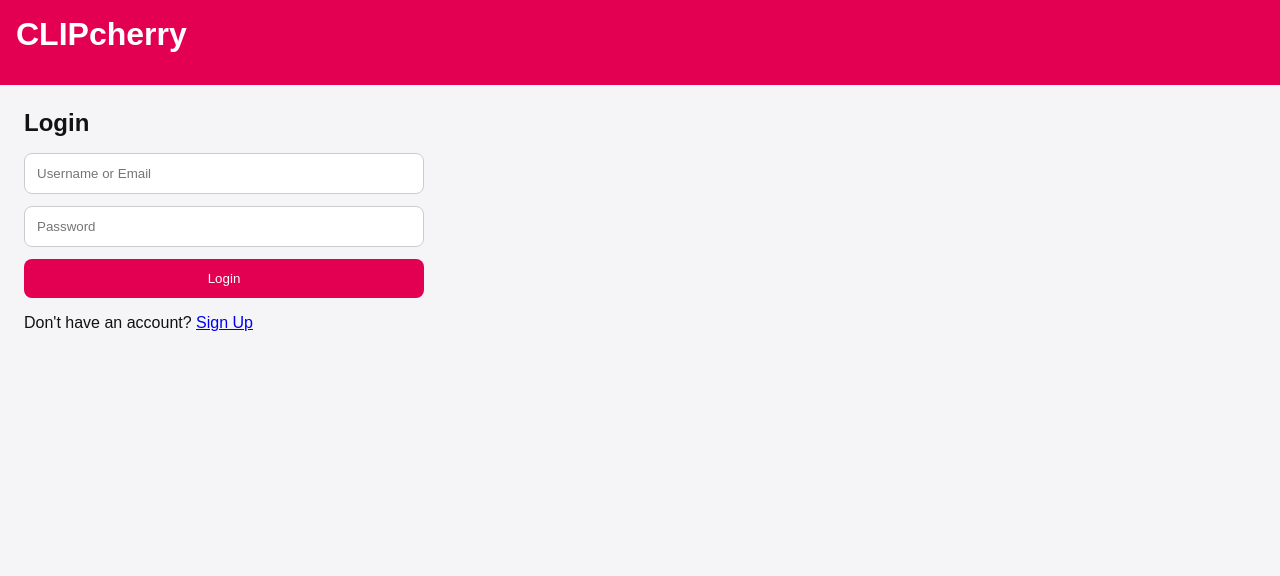
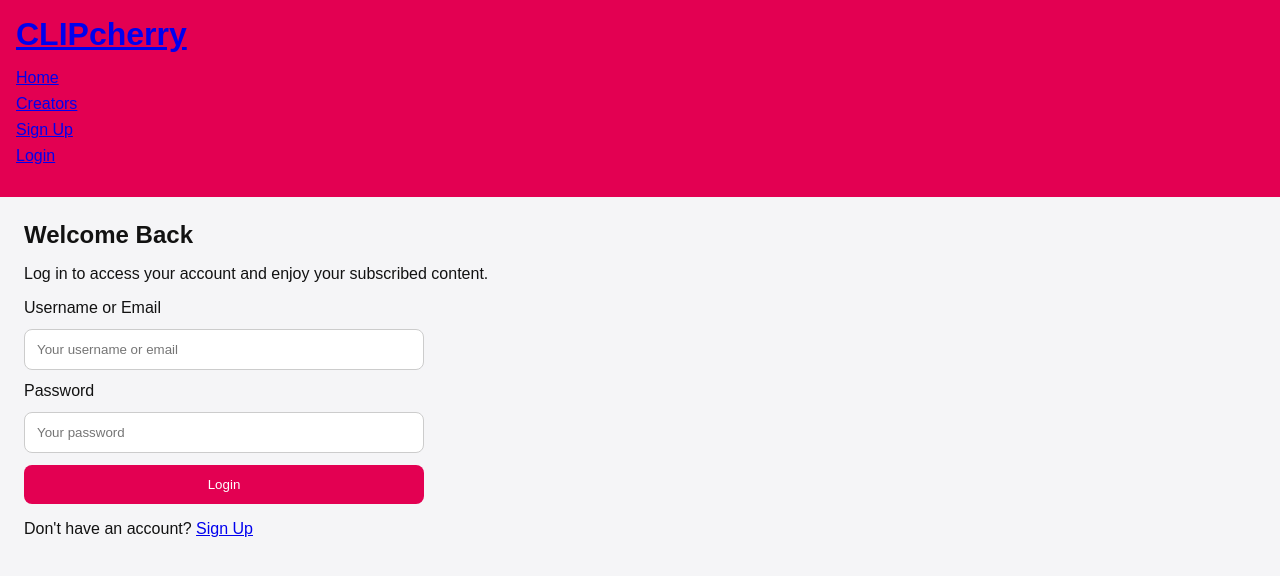
Before and after one commit to carbidethegreate/clipcherry, a plain HTML site: page public/login.html in a window 1280 px wide. Drawn offline with Linux system fonts and the light colour scheme.

Commit message:
Update login.html

```diff
--- a/public/login.html
+++ b/public/login.html
@@ -2,22 +2,37 @@
 <html lang="en">
 <head>
   <meta charset="UTF-8">
-<meta name="viewport" content="width=device-width,initial-scale=1.0">
-<title>CLIPcherry - Login</title>
+  <meta name="viewport" content="width=device-width, initial-scale=1.0">
+  <title>Login - CLIPcherry</title>
   <link rel="stylesheet" href="/css/style.css">
 </head>
 <body>
-<header>
-  <h1>CLIPcherry</h1>
+  <header class="site-header">
+    <div class="container">
+      <h1 class="logo"><a href="/">CLIPcherry</a></h1>
+      <nav class="nav">
+        <ul>
+          <li><a href="/">Home</a></li>
+          <li><a href="/public/creators.html">Creators</a></li>
+          <li><a href="/public/signup.html">Sign Up</a></li>
+          <li><a href="/public/login.html" class="active">Login</a></li>
+        </ul>
+      </nav>
+    </div>
   </header>
-<main>
-  <h2>Login</h2>
-  <form id="loginForm">
-    <input type="text" id="username" placeholder="Username or Email" required>
-    <input type="password" id="password" placeholder="Password" required>
-    <button type="submit">Login</button>
+  <main class="container">
+    <section class="auth-section">
+      <h2>Welcome Back</h2>
+      <p>Log in to access your account and enjoy your subscribed content.</p>
+      <form id="loginForm" class="form-card">
+        <label for="username">Username or Email</label>
+        <input type="text" id="username" placeholder="Your username or email" required>
+        <label for="password">Password</label>
+        <input type="password" id="password" placeholder="Your password" required>
+        <button type="submit" class="btn-primary">Login</button>
       </form>
-  <p>Don't have an account? <a href="/public/signup.html">Sign Up</a></p>
+      <p class="text-center">Don't have an account? <a href="/public/signup.html">Sign Up</a></p>
+    </section>
   </main>
   <script>
     document.getElementById('loginForm').addEventListener('submit', async (e) => {
@@ -26,12 +41,12 @@ document.getElementById('loginForm').addEventListener('submit', async (e) => {
       const password = document.getElementById('password').value;
       const res = await fetch('/api/login', {
         method: 'POST',
-  headers: {'Content-Type': 'application/json'},
+        headers: { 'Content-Type': 'application/json' },
         body: JSON.stringify({ username, password })
       });
       const data = await res.json();
       if (res.ok) {
-  localStorage.setItem('sessionToken', data.sessionToken);
+        localStorage.setItem('sessionToken', data.token);
         window.location.href = '/public/dashboard.html';
       } else {
         alert(data.error || 'Login failed');
```
Lines whose indentation alone changed are shown as unchanged.
